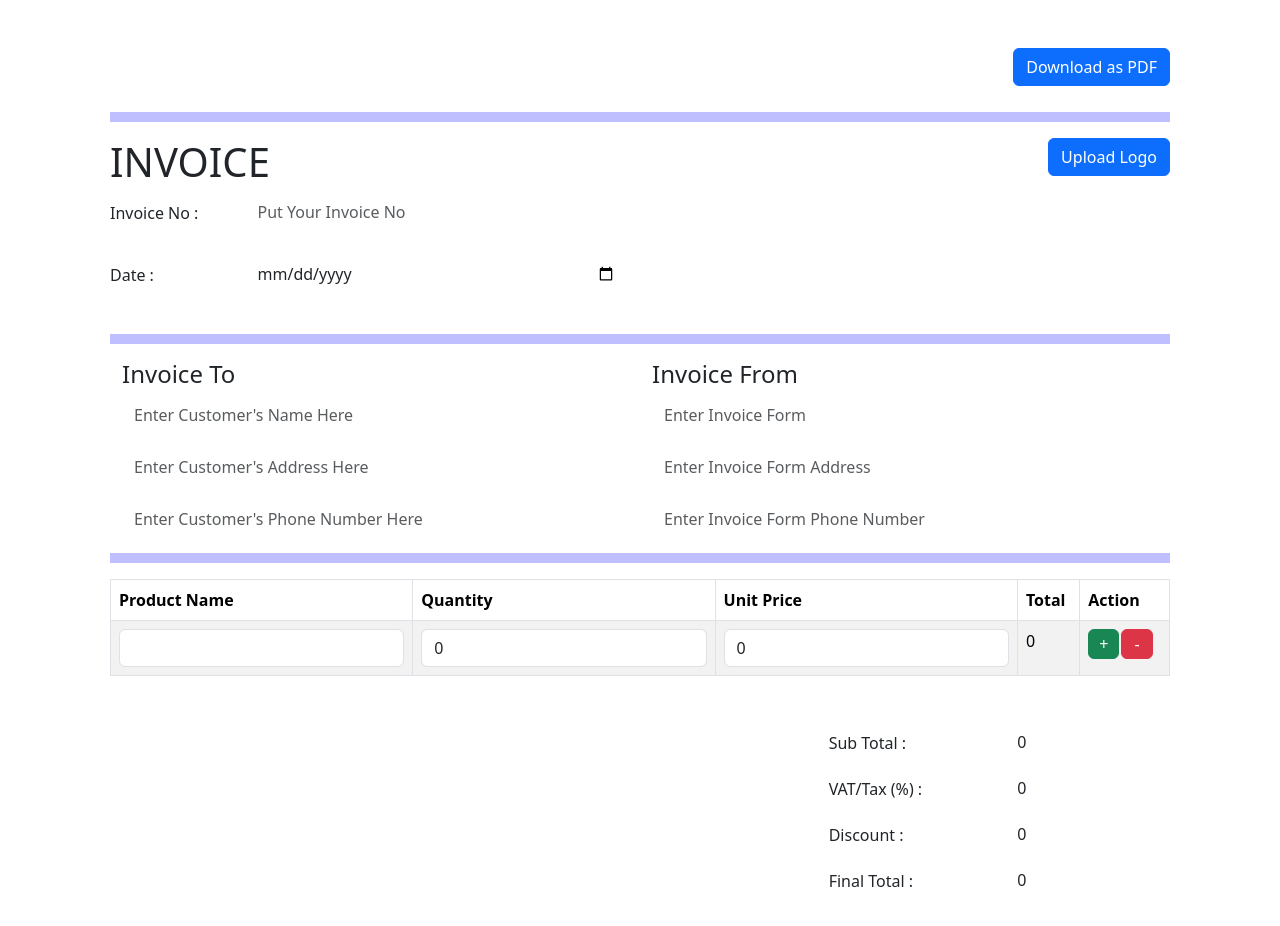
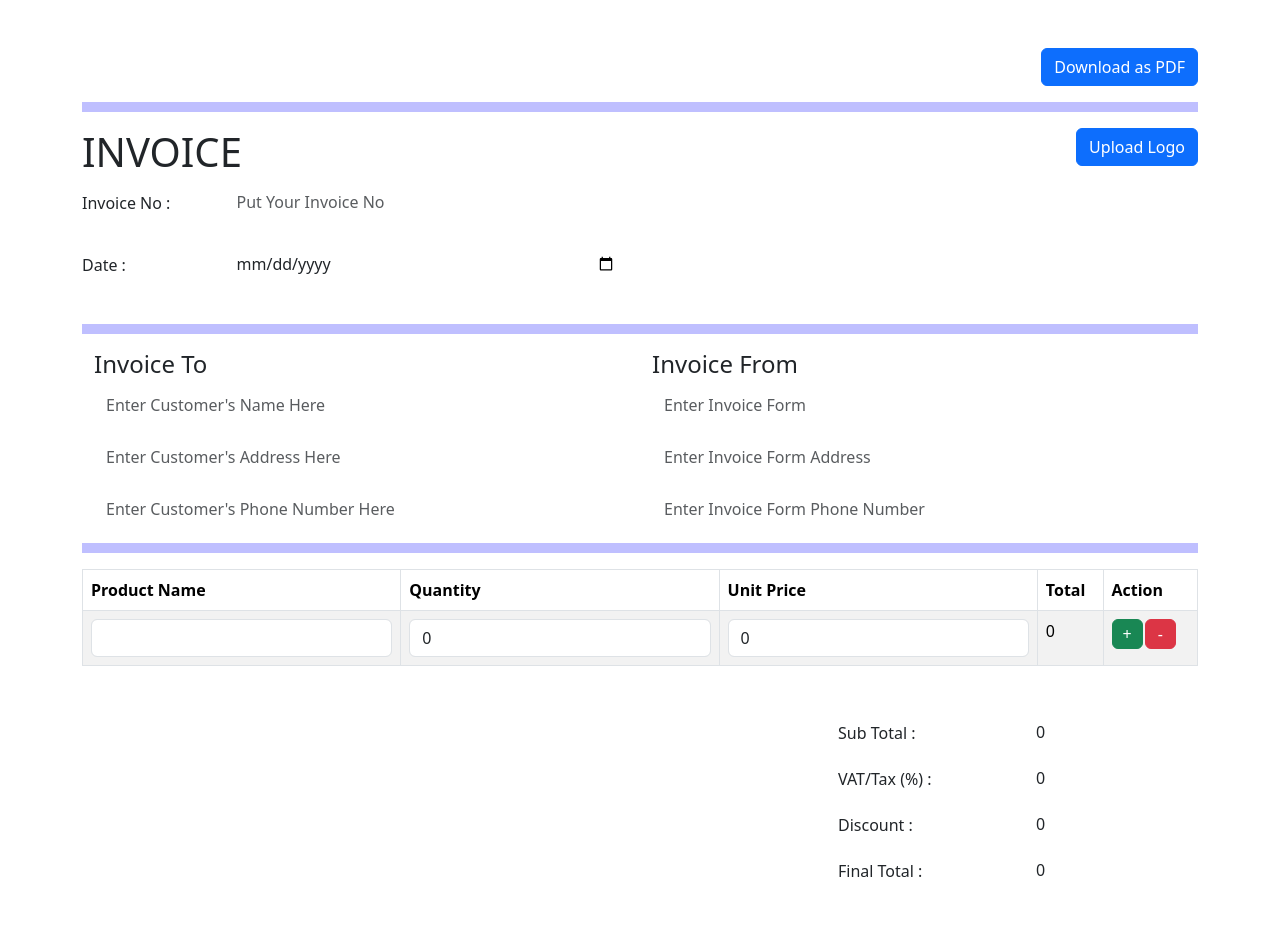
Before and after one commit to PankajMahtoliya/InvoiceMaker, a React (Vite) app: page / in a window 1280 px wide. Shown: the top 926 px of the page. Built offline with nearby package versions, Linux system fonts and the light colour scheme.

Commit message:
download button moved right

```diff
--- a/src/App.jsx
+++ b/src/App.jsx
@@ -13,12 +13,6 @@ function App() {
     <div ref={dataRef}>
       <DownloadButton dataRef={dataRef} />
       <Container
-        style={{
-          paddingTop: "10px",
-          paddingRight: "40px",
-          paddingLeft: "40px",
-          paddingBottom: "40px",
-        }}
         id="main-content"
       >
         <InvoiceLogo dataRef={dataRef} />
--- a/src/components/DownloadButton/DownloadButton.jsx
+++ b/src/components/DownloadButton/DownloadButton.jsx
@@ -7,10 +7,10 @@ const DownloadButton = ({ dataRef }) => {
   const handleDownloadPDF = () => {
     // Replace id with the ID of the, root element of your app
     // const input = document.getElementById("main-content");
-    const hideSections = dataRef.current.querySelectorAll(".hide-section");
-    hideSections.forEach((section) => {
-      section.style.display = "none";
-    });
+      const hideSections = dataRef.current.querySelectorAll(".hide-section");
+      hideSections.forEach((section) => {
+        section.style.display = "none";
+      });
 
     html2canvas(dataRef.current).then((canvas) => {
       const pdf = new jsPDF();
@@ -33,7 +33,7 @@ const DownloadButton = ({ dataRef }) => {
   return (
     <div className="mt-5">
       <Container
-        style={{ display: "flex", justifyContent: "end", padding: "0 40px" }}
+        style={{ display: "flex", justifyContent: "end" }}
       >
         <Button className="hide-section" onClick={handleDownloadPDF}>
           Download as PDF
```
